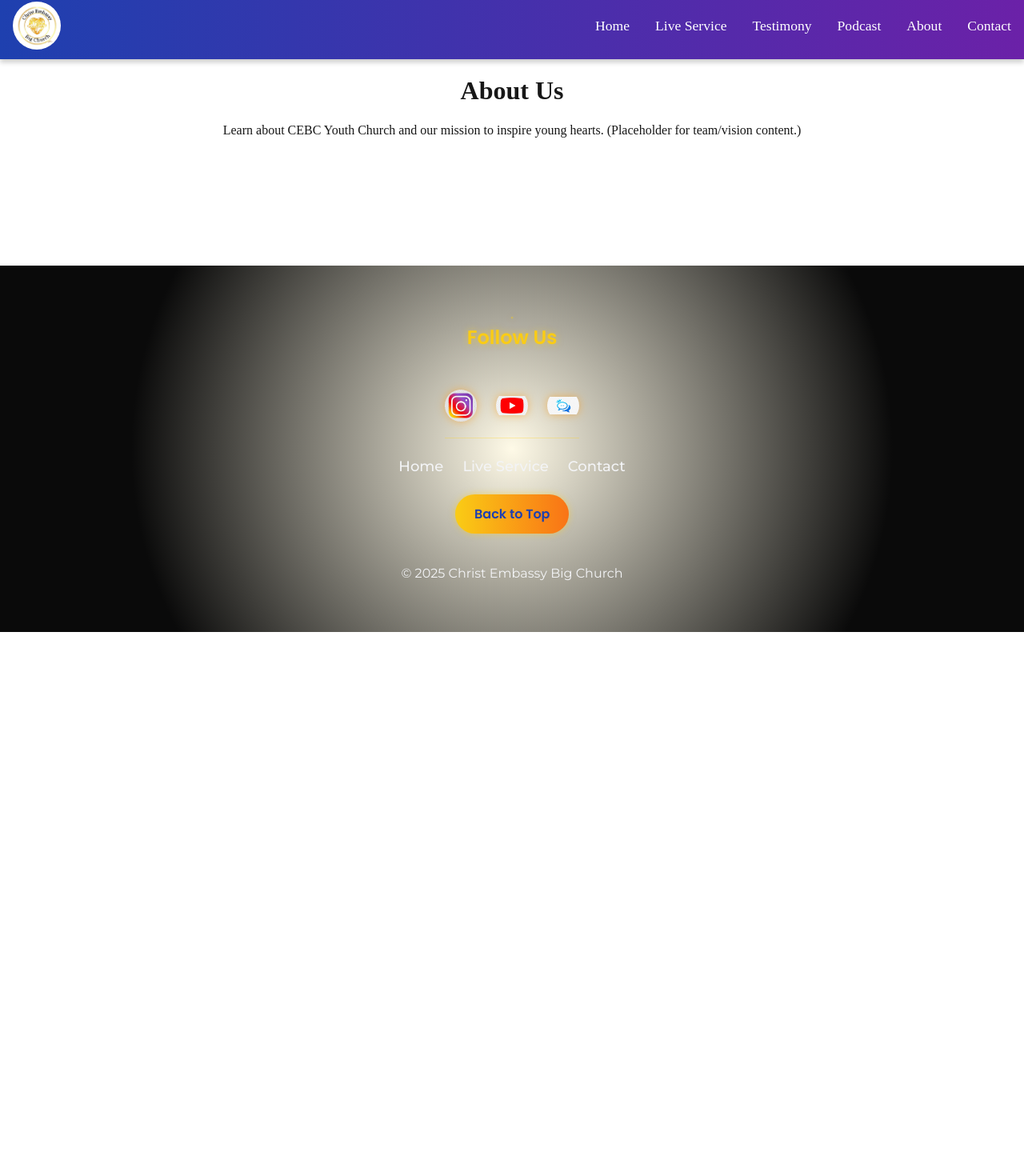
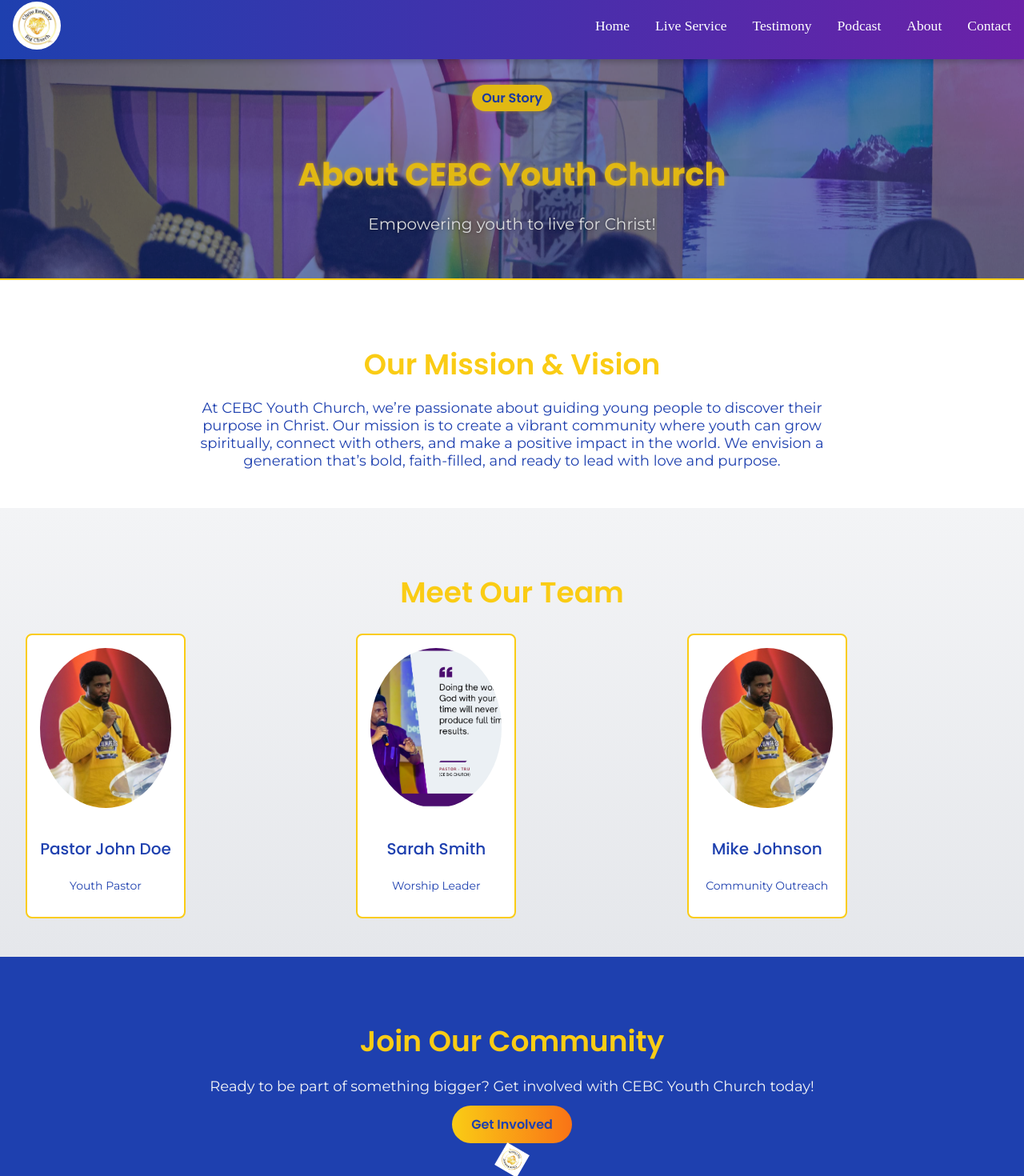
Before and after one commit to sophrone/cebigchurch, a Next.js app: page /about in a window 1280 px wide. Shown: the part 10-1480 px from the top of the page at 80% size. Before the commit the page ends 800 px from the top, so only its background shows below. Built offline with nearby package versions, Linux system fonts and the light colour scheme.

Commit message:
Add About page with hero, mission, team grid, and CTA

```diff
--- /dev/null
+++ b/app/about/About.module.css
@@ -0,0 +1,417 @@
+.main {
+  display: flex;
+  flex-direction: column;
+  align-items: center;
+  background: linear-gradient(180deg, #f3f4f6, #e5e7eb);
+  color: #1e40af;
+  max-width: 100%;
+  overflow-x: hidden;
+  box-sizing: border-box;
+}
+
+.hero {
+  position: relative;
+  width: 100%;
+  display: flex;
+  align-items: center;
+  justify-content: center;
+  padding: 1rem 0.5rem;
+  background: linear-gradient(180deg, #f3f4f6, #e5e7eb);
+  background-image: url("/image1.jpg");
+  background-size: cover;
+  background-position: center;
+  background-repeat: no-repeat;
+  filter: brightness(0.9);
+  max-width: 100%;
+  overflow-x: hidden;
+  box-sizing: border-box;
+}
+
+.hero::before {
+  content: "";
+  position: absolute;
+  top: 0;
+  left: 0;
+  right: 0;
+  bottom: 0;
+  background: rgba(30, 64, 175, 0.5);
+  z-index: 0;
+}
+
+@media (min-width: 640px) {
+  .hero {
+    padding: 2rem 1rem;
+  }
+}
+
+.heroContent {
+  text-align: center;
+  z-index: 1;
+  width: 100%;
+  max-width: 1200px;
+  padding: 0 0.5rem;
+  box-sizing: border-box;
+}
+
+.badge {
+  font-family: var(--font-poppins), sans-serif;
+  font-size: 0.875rem;
+  font-weight: 600;
+  color: #1e40af;
+  background: #facc15;
+  padding: 0.25rem 0.75rem;
+  border-radius: 9999px;
+  display: inline-block;
+  margin-bottom: 1rem;
+  animation: glowPulse 2s ease-in-out infinite;
+}
+
+@media (min-width: 640px) {
+  .badge {
+    font-size: 1rem;
+  }
+}
+
+.heroTitle {
+  font-family: var(--font-poppins), sans-serif;
+  font-size: 1.5rem;
+  font-weight: 700;
+  color: #facc15;
+  text-shadow: 0 0 5px rgba(250, 204, 21, 0.6);
+  margin-bottom: 1rem;
+  animation: fadeIn 1s ease-out;
+}
+
+@media (min-width: 640px) {
+  .heroTitle {
+    font-size: 2.5rem;
+  }
+}
+
+.heroText {
+  font-family: var(--font-montserrat), sans-serif;
+  font-size: 1rem;
+  font-weight: 400;
+  color: #f3f4f6;
+  text-shadow: 0 0 4px rgba(0, 0, 0, 0.5);
+  margin-bottom: 1.5rem;
+  animation: fadeIn 1s ease-out 0.2s;
+  animation-fill-mode: both;
+}
+
+@media (min-width: 640px) {
+  .heroText {
+    font-size: 1.25rem;
+  }
+}
+
+.mission {
+  padding: 1.5rem 0.5rem;
+  width: 100%;
+  text-align: center;
+  background: #ffffff;
+  border-top: 2px solid #facc15;
+  max-width: 100%;
+  overflow-x: hidden;
+  box-sizing: border-box;
+}
+
+@media (min-width: 640px) {
+  .mission {
+    padding: 3rem 1.5rem;
+  }
+}
+
+.missionTitle {
+  font-family: var(--font-poppins), sans-serif;
+  font-size: 1.75rem;
+  font-weight: 600;
+  color: #facc15;
+  margin-bottom: 1rem;
+  animation: fadeIn 1s ease-out;
+}
+
+@media (min-width: 640px) {
+  .missionTitle {
+    font-size: 2.25rem;
+  }
+}
+
+.missionText {
+  font-family: var(--font-montserrat), sans-serif;
+  font-size: 1rem;
+  font-weight: 400;
+  color: #1e40af;
+  max-width: 800px;
+  margin: 0 auto;
+  animation: fadeIn 1s ease-out 0.2s;
+  animation-fill-mode: both;
+}
+
+@media (min-width: 640px) {
+  .missionText {
+    font-size: 1.125rem;
+  }
+}
+
+.team {
+  padding: 1.5rem 0.5rem;
+  width: 100%;
+  text-align: center;
+  background: linear-gradient(180deg, #f3f4f6, #e5e7eb);
+  max-width: 100%;
+  overflow-x: hidden;
+  box-sizing: border-box;
+}
+
+@media (min-width: 640px) {
+  .team {
+    padding: 3rem 1.5rem;
+  }
+}
+
+.teamTitle {
+  font-family: var(--font-poppins), sans-serif;
+  font-size: 1.75rem;
+  font-weight: 600;
+  color: #facc15;
+  margin-bottom: 1.5rem;
+  animation: fadeIn 1s ease-out;
+}
+
+@media (min-width: 640px) {
+  .teamTitle {
+    font-size: 2.25rem;
+  }
+}
+
+.teamGrid {
+  display: flex;
+  flex-direction: row;
+  gap: 1rem;
+  overflow-x: auto;
+  scroll-snap-type: x mandatory;
+  scrollbar-width: thin;
+  scrollbar-color: #facc15 #e5e7eb;
+  padding: 0 0.5rem;
+  box-sizing: border-box;
+}
+
+.teamGrid::-webkit-scrollbar {
+  height: 8px;
+}
+
+.teamGrid::-webkit-scrollbar-track {
+  background: #e5e7eb;
+}
+
+.teamGrid::-webkit-scrollbar-thumb {
+  background: #facc15;
+  border-radius: 4px;
+}
+
+@media (min-width: 640px) {
+  .teamGrid {
+    display: grid;
+    grid-template-columns: repeat(3, 1fr);
+    gap: 1.5rem;
+    overflow-x: visible;
+    scroll-snap-type: none;
+  }
+}
+
+.teamCard {
+  background: #ffffff;
+  border: 2px solid #facc15;
+  border-radius: 8px;
+  padding: 1rem;
+  width: 100%;
+  max-width: 200px;
+  flex-shrink: 0;
+  scroll-snap-align: center;
+  display: flex;
+  flex-direction: column;
+  align-items: center;
+  text-align: center;
+  transition: transform 0.3s ease, box-shadow 0.3s ease;
+  box-sizing: border-box;
+}
+
+.teamCard:nth-child(1) {
+  animation: fadeIn 1s ease-out 0.2s;
+  animation-fill-mode: both;
+}
+
+.teamCard:nth-child(2) {
+  animation: fadeIn 1s ease-out 0.4s;
+  animation-fill-mode: both;
+}
+
+.teamCard:nth-child(3) {
+  animation: fadeIn 1s ease-out 0.6s;
+  animation-fill-mode: both;
+}
+
+.teamCard:hover {
+  transform: scale(1.05);
+  box-shadow: 0 4px 12px rgba(250, 204, 21, 0.5);
+}
+
+.teamImage {
+  display: block;
+  width: 100%;
+  height: 200px;
+  max-width: 200px;
+  border-radius: 50%;
+  object-fit: cover;
+  margin-bottom: 1rem;
+  transition: filter 0.3s ease;
+  background: #e5e7eb; /* Fallback for debugging */
+}
+
+.teamImage:hover {
+  filter: brightness(1.1);
+}
+
+.teamName {
+  font-family: var(--font-poppins), sans-serif;
+  font-size: 1.25rem;
+  font-weight: 500;
+  color: #1e40af;
+  margin-bottom: 0.5rem;
+}
+
+.teamRole {
+  font-family: var(--font-montserrat), sans-serif;
+  font-size: 0.875rem;
+  font-weight: 400;
+  color: #1e40af;
+}
+
+.cta {
+  padding: 1.5rem 0.5rem;
+  width: 100%;
+  text-align: center;
+  background: #1e40af;
+  max-width: 100%;
+  overflow-x: hidden;
+  box-sizing: border-box;
+}
+
+@media (min-width: 640px) {
+  .cta {
+    padding: 3rem 1.5rem;
+  }
+}
+
+.ctaTitle {
+  font-family: var(--font-poppins), sans-serif;
+  font-size: 1.75rem;
+  font-weight: 600;
+  color: #facc15;
+  margin-bottom: 1rem;
+  animation: fadeIn 1s ease-out;
+}
+
+@media (min-width: 640px) {
+  .ctaTitle {
+    font-size: 2.25rem;
+  }
+}
+
+.ctaText {
+  font-family: var(--font-montserrat), sans-serif;
+  font-size: 1rem;
+  font-weight: 400;
+  color: #f3f4f6;
+  margin-bottom: 1.5rem;
+  animation: fadeIn 1s ease-out 0.2s;
+  animation-fill-mode: both;
+}
+
+@media (min-width: 640px) {
+  .ctaText {
+    font-size: 1.125rem;
+  }
+}
+
+.ctaButton {
+  font-family: var(--font-poppins), sans-serif;
+  font-size: 1rem;
+  font-weight: 600;
+  color: #1e40af;
+  background: linear-gradient(90deg, #facc15, #f97316);
+  padding: 0.75rem 1.5rem;
+  border-radius: 9999px;
+  text-decoration: none;
+  transition: transform 0.3s ease, box-shadow 0.3s ease;
+  animation: popIn 0.8s ease-out;
+}
+
+.ctaButton:hover {
+  transform: scale(1.05);
+  box-shadow: 0 4px 10px rgba(250, 204, 21, 0.4);
+}
+
+.ctaIcon {
+  display: block;
+  margin: 1rem auto 0;
+  width: 24px;
+  height: 24px;
+  animation: spin 10s linear infinite;
+}
+
+@media (min-width: 640px) {
+  .ctaIcon {
+    width: 32px;
+    height: 32px;
+  }
+}
+
+::selection {
+  background: #facc15;
+  color: #1e40af;
+}
+
+@keyframes glowPulse {
+  0% {
+    box-shadow: 0 0 4px rgba(250, 204, 21, 0.5);
+  }
+  50% {
+    box-shadow: 0 0 8px rgba(249, 115, 22, 0.6);
+  }
+  100% {
+    box-shadow: 0 0 4px rgba(250, 204, 21, 0.5);
+  }
+}
+
+@keyframes fadeIn {
+  from {
+    opacity: 0;
+    transform: translateY(20px);
+  }
+  to {
+    opacity: 1;
+    transform: translateY(0);
+  }
+}
+
+@keyframes popIn {
+  0% {
+    opacity: 0;
+    transform: scale(0.8);
+  }
+  100% {
+    opacity: 1;
+    transform: scale(1);
+  }
+}
+
+@keyframes spin {
+  from {
+    transform: rotate(0deg);
+  }
+  to {
+    transform: rotate(360deg);
+  }
+}
--- a/app/about/page.tsx
+++ b/app/about/page.tsx
@@ -1,10 +1,86 @@
+import Image from "next/image";
+import Link from "next/link";
+import styles from "./About.module.css";
+
 export default function About() {
   return (
-    <div className="container mx-auto py-16 text-center">
-      <h1 className="text-4xl font-bold text-blue-800 mb-4">About Us</h1>
-      <p className="text-xl text-gray-600">
-        Learn about CEBC Youth Church and our mission to inspire young hearts. (Placeholder for team/vision content.)
-      </p>
-    </div>
+    <main className={styles.main}>
+      {/* Hero Section */}
+      <section className={styles.hero}>
+        <div className={styles.heroContent}>
+          <div className={styles.badge}>Our Story</div>
+          <h1 className={styles.heroTitle}>About CEBC Youth Church</h1>
+          <p className={styles.heroText}>
+            Empowering youth to live for Christ!
+          </p>
+        </div>
+      </section>
+
+      {/* Mission Section */}
+      <section className={styles.mission}>
+        <h2 className={styles.missionTitle}>Our Mission & Vision</h2>
+        <p className={styles.missionText}>
+          At CEBC Youth Church, we’re passionate about guiding young people to discover their purpose in Christ. Our mission is to create a vibrant community where youth can grow spiritually, connect with others, and make a positive impact in the world. We envision a generation that’s bold, faith-filled, and ready to lead with love and purpose.
+        </p>
+      </section>
+
+      {/* Team Section */}
+      <section className={styles.team}>
+        <h2 className={styles.teamTitle}>Meet Our Team</h2>
+        <div className={styles.teamGrid}>
+          {([
+            {
+              name: "Pastor John Doe",
+              role: "Youth Pastor",
+              image: "/image6.jpg",
+            },
+            {
+              name: "Sarah Smith",
+              role: "Worship Leader",
+              image: "/image7.jpg",
+            },
+            {
+              name: "Mike Johnson",
+              role: "Community Outreach",
+              image: "/image6.jpg",
+            },
+          ]).map((member, index) => (
+            <div key={index} className={styles.teamCard}>
+              <Image
+                src={member.image}
+                alt={member.name}
+                width={200}
+                height={200}
+                className={styles.teamImage}
+                priority
+                loading="eager"
+                data-image={member.image}
+                onError={() => console.error(`Failed to load image: ${member.image}`)}
+              />
+              <h3 className={styles.teamName}>{member.name}</h3>
+              <p className={styles.teamRole}>{member.role}</p>
+            </div>
+          ))}
+        </div>
+      </section>
+
+      {/* CTA Section */}
+      <section className={styles.cta}>
+        <h2 className={styles.ctaTitle}>Join Our Community</h2>
+        <p className={styles.ctaText}>
+          Ready to be part of something bigger? Get involved with CEBC Youth Church today!
+        </p>
+        <Link href="/contact" className={styles.ctaButton}>
+          Get Involved
+        </Link>
+        <Image
+          src="/cebc-logo.png"
+          alt="CEBC Logo"
+          width={32}
+          height={32}
+          className={styles.ctaIcon}
+        />
+      </section>
+    </main>
   );
 }
```
